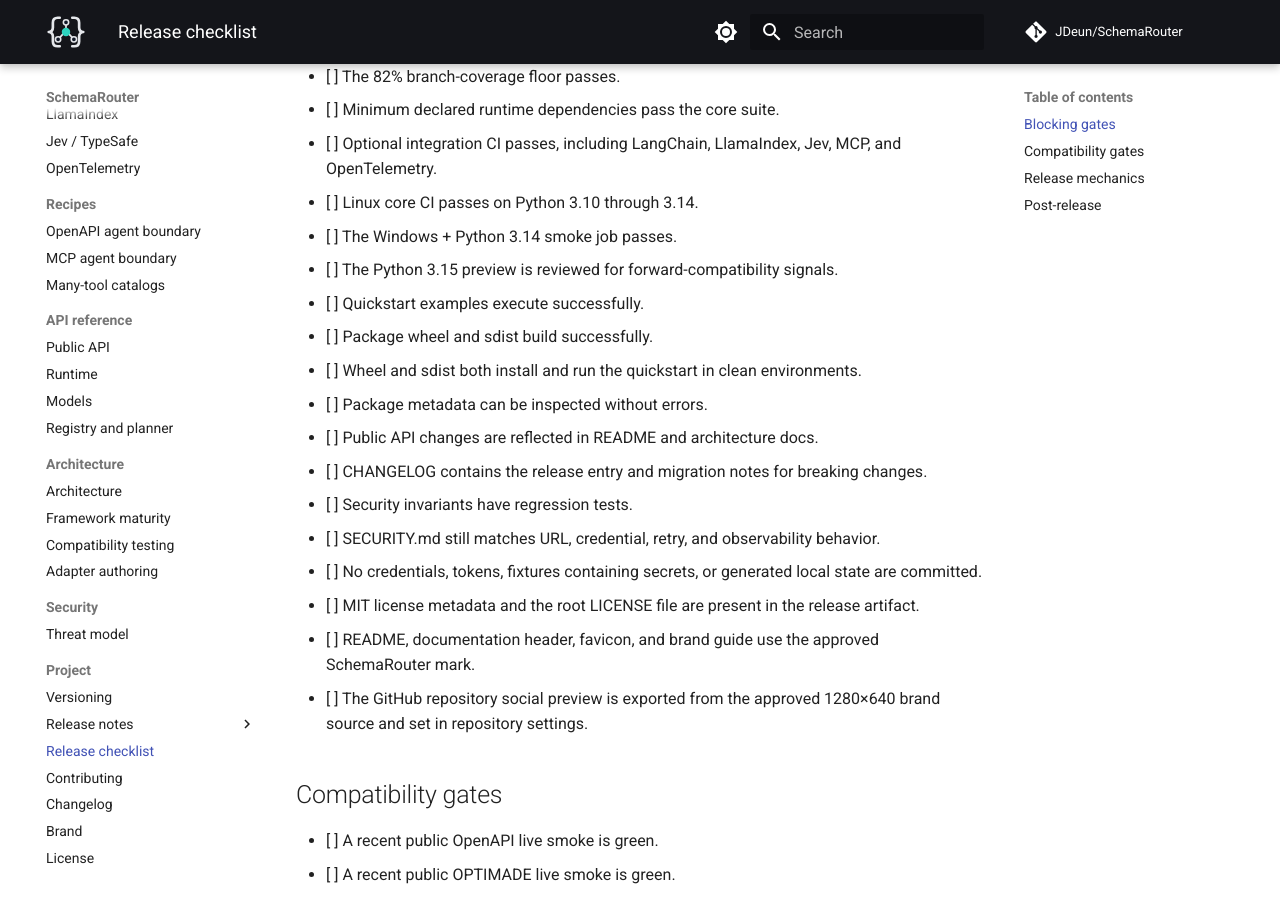
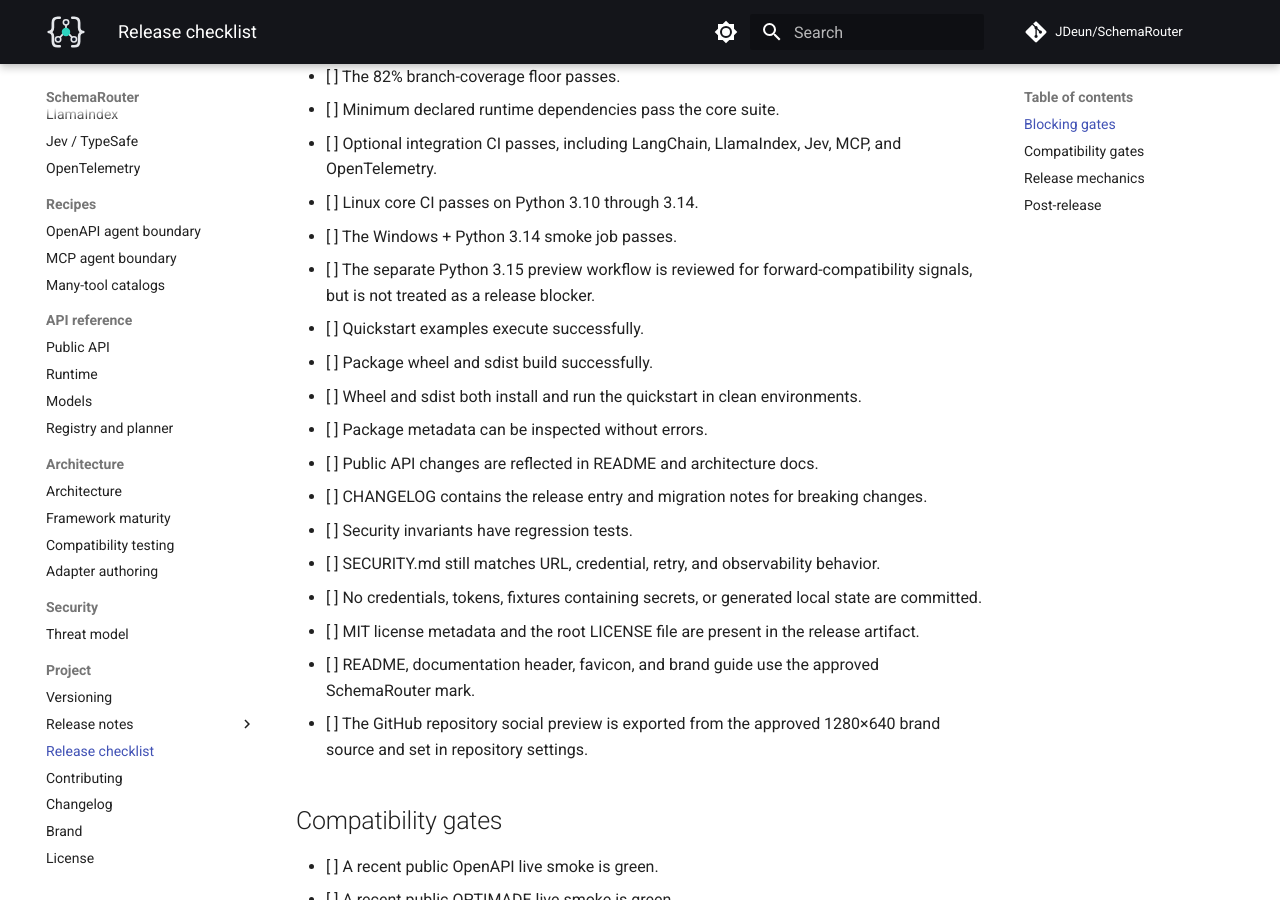
Before and after one commit to JDeun/SchemaRouter, an MkDocs documentation site: the page built from docs/release-checklist.md, in a window 1280 px wide and 900 px high, scrolled down 375 px. Built offline with MkDocs 1.6.1 and Material for MkDocs 9.7.7, drawn with Linux system fonts in a browser that asks for light colours; comment, search, counter and statistics services are not loaded.

Commit message:
docs: mark Python preview as non-blocking workflow

```diff
--- a/docs/release-checklist.md
+++ b/docs/release-checklist.md
@@ -12,7 +12,8 @@ Use this checklist before promoting a SchemaRouter alpha, beta, release candidat
 - [ ] Optional integration CI passes, including LangChain, LlamaIndex, Jev, MCP, and OpenTelemetry.
 - [ ] Linux core CI passes on Python 3.10 through 3.14.
 - [ ] The Windows + Python 3.14 smoke job passes.
-- [ ] The Python 3.15 preview is reviewed for forward-compatibility signals.
+- [ ] The separate Python 3.15 preview workflow is reviewed for forward-compatibility signals,
+  but is not treated as a release blocker.
 - [ ] Quickstart examples execute successfully.
 - [ ] Package wheel and sdist build successfully.
 - [ ] Wheel and sdist both install and run the quickstart in clean environments.
```
